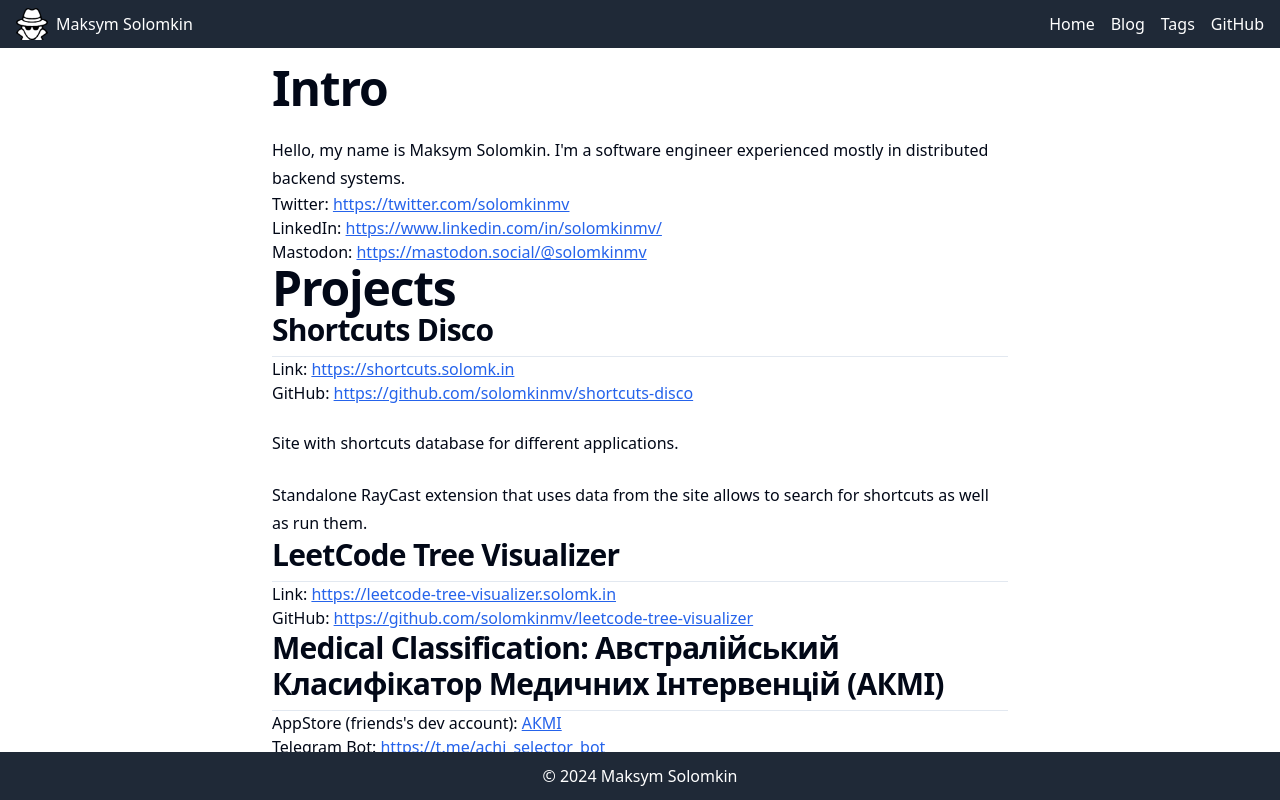
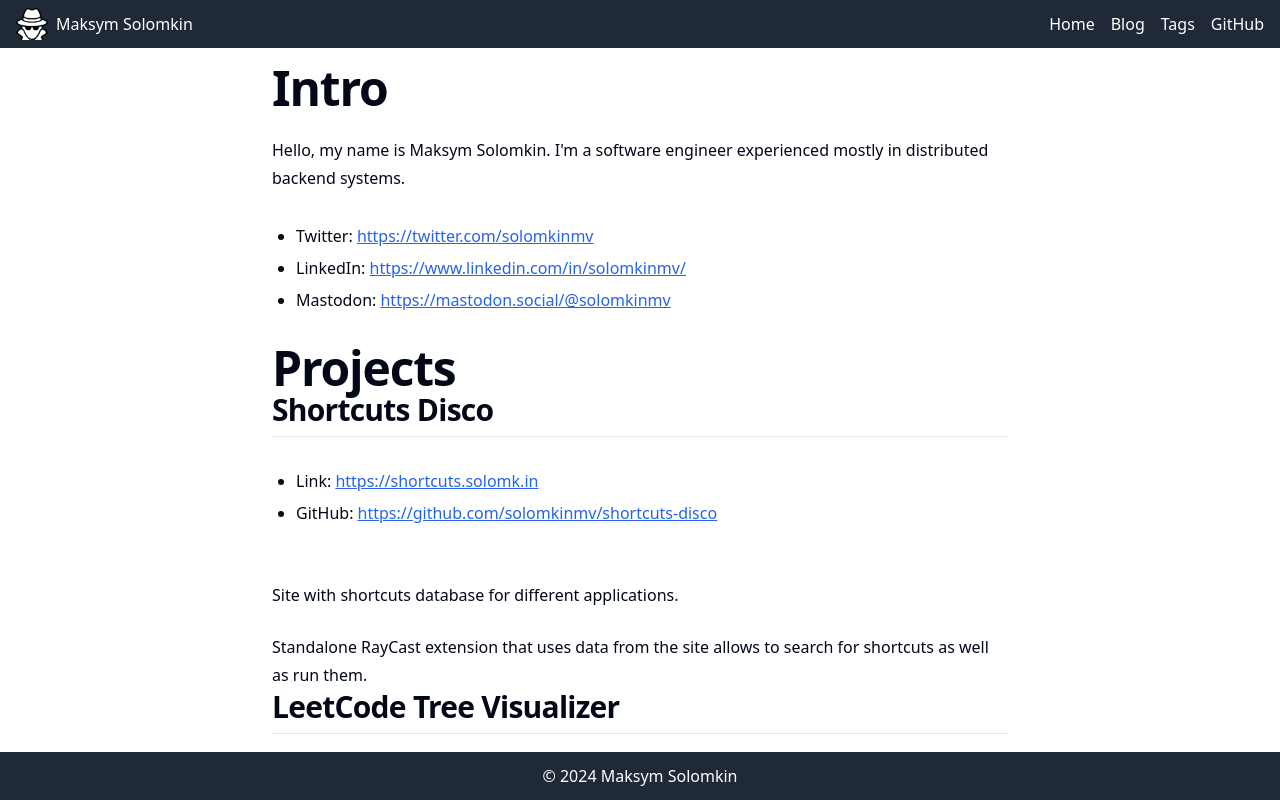
Before and after one commit to solomkinmv/site, a Next.js app in the folder next-personal-site/: page / in a window 1280 px wide. Shown: the top 800 px of the page. Built offline with nearby package versions, Linux system fonts and the light colour scheme.

Commit message:
Customize typography items

```diff
--- a/next-personal-site/src/components/ui/typography.tsx
+++ b/next-personal-site/src/components/ui/typography.tsx
@@ -49,6 +49,25 @@
     )
 }
 
-export function TypographyLink({href, children}: any) {
-    return <Link href={href} className="underline text-blue-600 hover:text-blue-800 visited:text-purple-600">{children}</Link>
+export function TypographyList(props: any) {
+    console.log("list", props);
+    return (
+        <ul className="my-6 ml-6 list-disc [&>li]:mt-2">
+            {props.children}
+        </ul>
+    )
 }
+
+export function TypographyListItem({children}: any) {
+    return (
+        <li className="my-2">
+            {children}
+        </li>
+    )
+}
+
+
+export function TypographyLink(props: any) {
+    console.log("link", props);
+    return <Link href={props.href} className="underline text-blue-600 hover:text-blue-800 visited:text-purple-600">{props.children}</Link>
+}
--- a/next-personal-site/src/mdx-components.tsx
+++ b/next-personal-site/src/mdx-components.tsx
@@ -4,7 +4,7 @@
     TypographyH2,
     TypographyH3,
     TypographyH4,
-    TypographyLink,
+    TypographyLink, TypographyList, TypographyListItem,
     TypographyP
 } from "@/components/ui/typography";
 
@@ -17,6 +17,8 @@
         h4: TypographyH4,
         p: TypographyP,
         a: TypographyLink,
+        ul: TypographyList,
+        li: TypographyListItem,
         // img: (props) => (
         //   <Image
         //     sizes="100vw"
```
